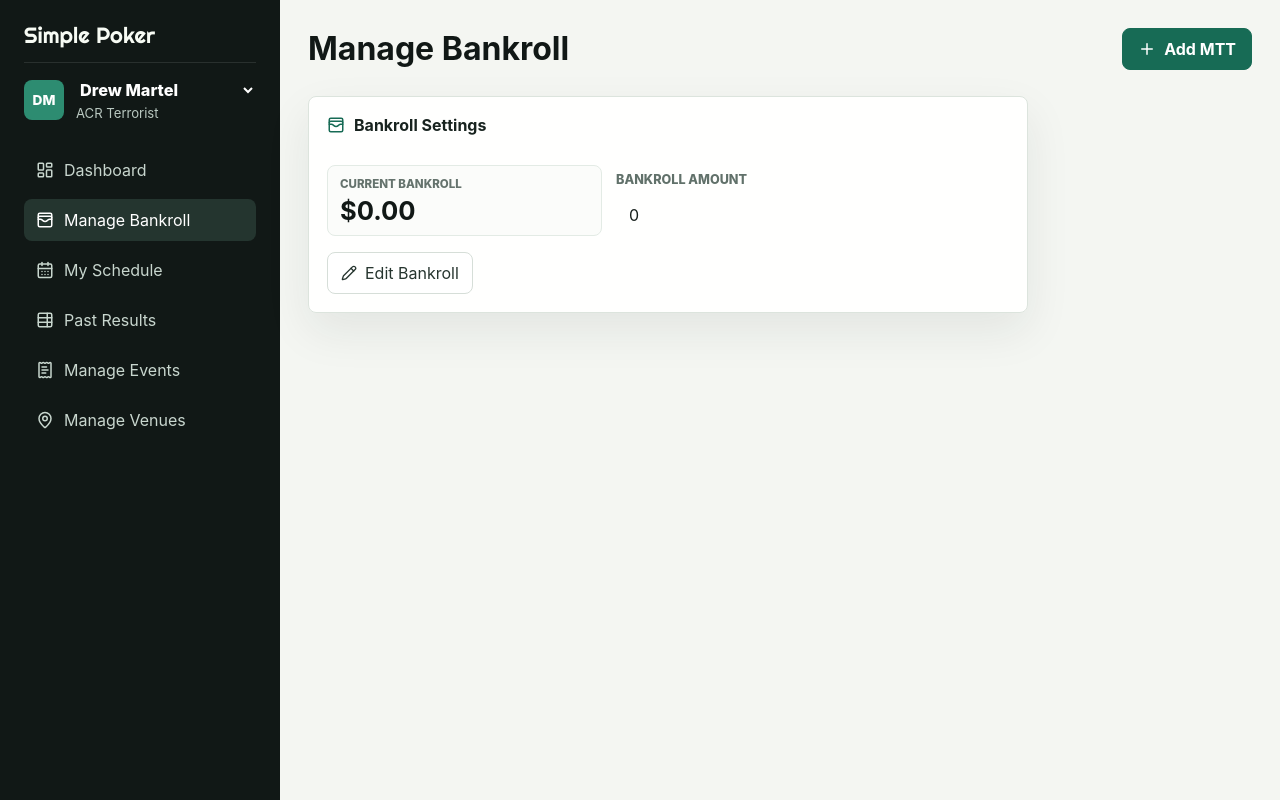
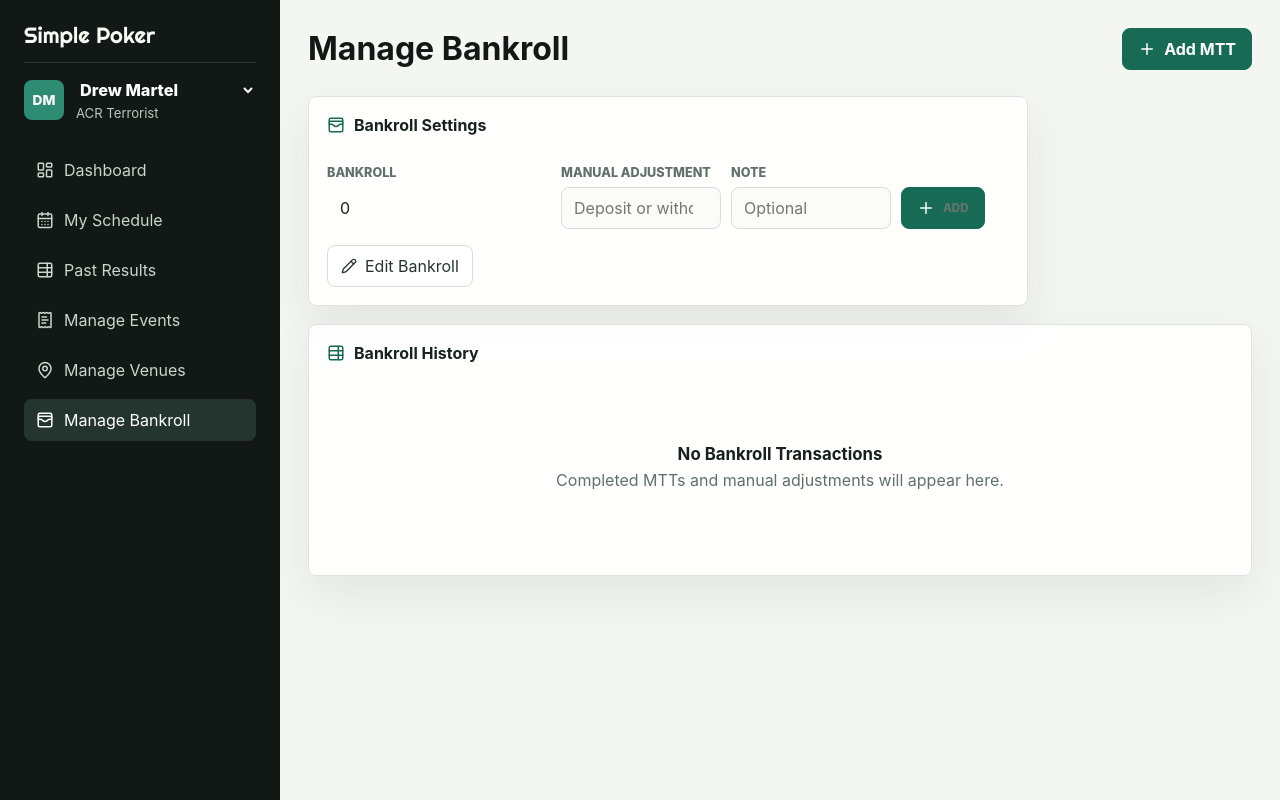
Before and after one commit to TannerJW22/simple-poker, a React (Vite) app: page / in a window 1280 px wide. Both pictures are taken after a click on the button "Manage Bankroll". Built offline with nearby package versions, Linux system fonts and the light colour scheme.

Commit message:
Add bankroll transaction history

```diff
--- a/src/App.jsx
+++ b/src/App.jsx
@@ -148,11 +148,11 @@ const createVenueValue = "__create_venue__";
 
 const screens = [
   { id: "dashboard", label: "Dashboard", icon: LayoutDashboard },
-  { id: "bankroll", label: "Manage Bankroll", icon: WalletCards },
   { id: "schedule", label: "My Schedule", icon: CalendarDays },
   { id: "ledger", label: "Past Results", icon: TableProperties },
   { id: "events", label: "Manage Events", icon: ReceiptText },
   { id: "venues", label: "Manage Venues", icon: MapPin },
+  { id: "bankroll", label: "Manage Bankroll", icon: WalletCards },
 ];
 
 const currency = new Intl.NumberFormat("en-US", {
@@ -224,8 +224,11 @@ function App() {
     [results],
   );
   const {
+    addManualBankrollTransaction,
     bankrollValue,
+    deleteManualBankrollTransaction,
     isBankrollVisible,
+    manualBankrollTransactions,
     setBankrollValue,
     toggleBankrollVisibility,
   } = usePersistentBankroll(portfolioId, finishedPnl);
@@ -519,8 +522,13 @@ function App() {
         )}
         {screen === "bankroll" && (
           <BankrollManager
+            completedResults={results.filter((result) => result.status === "completed")}
             isVisible={isBankrollVisible}
-            onChange={setBankrollValue}
+            manualTransactions={manualBankrollTransactions}
+            onAddManualTransaction={addManualBankrollTransaction}
+            onDeleteManualTransaction={deleteManualBankrollTransaction}
+            onDeleteTournament={handleDeleteResult}
+            onSetBankroll={setBankrollValue}
             value={bankrollValue}
           />
         )}
@@ -675,9 +683,24 @@ function BankrollPanel({ isVisible, onToggleVisibility, value }) {
   );
 }
 
-function BankrollManager({ isVisible, onChange, value }) {
+function BankrollManager({
+  completedResults,
+  isVisible,
+  manualTransactions,
+  onAddManualTransaction,
+  onDeleteManualTransaction,
+  onDeleteTournament,
+  onSetBankroll,
+  value,
+}) {
   const [draftValue, setDraftValue] = useState(() => formatInputNumber(value));
+  const [adjustmentAmount, setAdjustmentAmount] = useState("");
+  const [adjustmentNote, setAdjustmentNote] = useState("");
   const [isEditing, setIsEditing] = useState(false);
+  const transactionHistory = useMemo(
+    () => buildBankrollHistory(manualTransactions, completedResults),
+    [completedResults, manualTransactions],
+  );
 
   useEffect(() => {
     if (!isEditing) setDraftValue(formatInputNumber(value));
@@ -691,13 +714,25 @@ function BankrollManager({ isVisible, onChange, value }) {
       return;
     }
 
-    onChange(numericValue);
+    onSetBankroll(numericValue);
     setIsEditing(false);
   }
 
   function startEditing() {
     setDraftValue(formatInputNumber(value));
     setIsEditing(true);
+  }
+
+  function handleAdjustmentSubmit(event) {
+    event.preventDefault();
+    const amount = Number(adjustmentAmount);
+    if (!Number.isFinite(amount) || amount === 0) return;
+    onAddManualTransaction({
+      amount,
+      description: adjustmentNote.trim() || (amount > 0 ? "Deposit" : "Withdrawal"),
+    });
+    setAdjustmentAmount("");
+    setAdjustmentNote("");
   }
 
   return (
@@ -705,15 +740,11 @@ function BankrollManager({ isVisible, onChange, value }) {
       <section className="panel bankroll-manager">
         <PanelHeader icon={WalletCards} title="Bankroll Settings" />
         <div className="bankroll-manager-grid">
-          <div>
-            <span>Current Bankroll</span>
-            <strong>{isVisible ? currency.format(value) : "Hidden"}</strong>
-          </div>
           <label className={isEditing ? "field bankroll-edit-field editing" : "field bankroll-edit-field"}>
-            <span>Bankroll Amount</span>
+            <span>Bankroll</span>
             <input
               aria-label="Bankroll amount"
-              disabled={!isVisible || !isEditing}
+              disabled={!isEditing}
               inputMode="decimal"
               onBlur={(event) => commitValue(event.target.value)}
               onChange={(event) => setDraftValue(event.target.value)}
@@ -722,18 +753,42 @@ function BankrollManager({ isVisible, onChange, value }) {
                   event.currentTarget.blur();
                 }
               }}
-              placeholder={isVisible ? "0.00" : "Hidden"}
+              placeholder="0.00"
               readOnly={!isEditing}
               step="0.01"
               type="number"
-              value={isVisible ? draftValue : ""}
+              value={draftValue}
             />
           </label>
+          <form className="bankroll-adjustment-form" onSubmit={handleAdjustmentSubmit}>
+            <label className="field">
+              <span>Manual Adjustment</span>
+              <input
+                inputMode="decimal"
+                onChange={(event) => setAdjustmentAmount(event.target.value)}
+                placeholder="Deposit or withdrawal"
+                step="0.01"
+                type="number"
+                value={adjustmentAmount}
+              />
+            </label>
+            <label className="field">
+              <span>Note</span>
+              <input
+                onChange={(event) => setAdjustmentNote(event.target.value)}
+                placeholder="Optional"
+                value={adjustmentNote}
+              />
+            </label>
+            <button className="primary-button" type="submit">
+              <Plus size={18} />
+              <span>Add</span>
+            </button>
+          </form>
         </div>
         <button
           className="secondary-button bankroll-edit-button"
           aria-label="Edit bankroll"
-          disabled={!isVisible}
           onClick={startEditing}
           type="button"
         >
@@ -741,6 +796,77 @@ function BankrollManager({ isVisible, onChange, value }) {
           <span>Edit Bankroll</span>
         </button>
       </section>
+
+      <section className="panel">
+        <PanelHeader icon={TableProperties} title="Bankroll History" />
+        <BankrollHistoryTable
+          onDeleteManualTransaction={onDeleteManualTransaction}
+          onDeleteTournament={onDeleteTournament}
+          transactions={transactionHistory}
+        />
+      </section>
+    </div>
+  );
+}
+
+function BankrollHistoryTable({
+  onDeleteManualTransaction,
+  onDeleteTournament,
+  transactions,
+}) {
+  if (transactions.length === 0) {
+    return (
+      <div className="empty-state">
+        <strong>No Bankroll Transactions</strong>
+        <span>Completed MTTs and manual adjustments will appear here.</span>
+      </div>
+    );
+  }
+
+  return (
+    <div className="table-wrap bankroll-history-wrap">
+      <table className="bankroll-history-table">
+        <thead>
+          <tr>
+            <th>Date</th>
+            <th>Entry</th>
+            <th>Type</th>
+            <th>Amount</th>
+            <th>Actions</th>
+          </tr>
+        </thead>
+        <tbody>
+          {transactions.map((transaction) => (
+            <tr key={transaction.id}>
+              <td>{formatBankrollTransactionDate(transaction.date)}</td>
+              <td>
+                <div className="event-cell">
+                  <strong>{transaction.title}</strong>
+                  <span>{transaction.detail}</span>
+                </div>
+              </td>
+              <td>{transaction.type}</td>
+              <td className={resultToneClass(transaction.amount, Math.abs(transaction.amount))}>
+                {currency.format(transaction.amount)}
+              </td>
+              <td>
+                <button
+                  className="table-action danger"
+                  onClick={() =>
+                    transaction.source === "manual"
+                      ? onDeleteManualTransaction(transaction.sourceId)
+                      : onDeleteTournament(transaction.sourceId)
+                  }
+                  type="button"
+                >
+                  <Trash2 size={16} />
+                  <span>Delete</span>
+                </button>
+              </td>
+            </tr>
+          ))}
+        </tbody>
+      </table>
     </div>
   );
 }
@@ -1960,8 +2086,8 @@ function usePersistentBankroll(portfolioId, completedPnl) {
   const [state, setState] = useState(() => {
     const storedState = readStoredBankroll(storageKey);
     return {
-      baseBankroll: storedState?.baseBankroll ?? DEFAULT_BANKROLL,
       isVisible: storedState?.isVisible ?? true,
+      manualTransactions: storedState?.manualTransactions ?? [],
       storageKey,
     };
   });
@@ -1969,8 +2095,8 @@ function usePersistentBankroll(portfolioId, completedPnl) {
   useEffect(() => {
     const storedState = readStoredBankroll(storageKey);
     setState({
-      baseBankroll: storedState?.baseBankroll ?? DEFAULT_BANKROLL,
       isVisible: storedState?.isVisible ?? true,
+      manualTransactions: storedState?.manualTransactions ?? [],
       storageKey,
     });
   }, [storageKey]);
@@ -1981,10 +2107,10 @@ function usePersistentBankroll(portfolioId, completedPnl) {
       localStorage.setItem(
         storageKey,
         JSON.stringify({
-          baseBankroll: state.baseBankroll,
           isVisible: state.isVisible,
+          manualTransactions: state.manualTransactions,
           updatedAt: new Date().toISOString(),
-          version: 1,
+          version: 2,
         }),
       );
     } catch {
@@ -1992,12 +2118,43 @@ function usePersistentBankroll(portfolioId, completedPnl) {
     }
   }, [state, storageKey]);
 
-  const bankrollValue = state.baseBankroll + completedPnl;
+  const manualTotal = state.manualTransactions.reduce(
+    (sum, transaction) => sum + transaction.amount,
+    0,
+  );
+  const bankrollValue = manualTotal + completedPnl;
 
   function setBankrollValue(nextValue) {
+    const adjustmentAmount = roundToCents(nextValue - bankrollValue);
+    if (adjustmentAmount === 0) return;
     setState((currentState) => ({
       ...currentState,
-      baseBankroll: nextValue - completedPnl,
+      manualTransactions: [
+        createManualBankrollTransaction({
+          amount: adjustmentAmount,
+          description: "Bankroll edit",
+        }),
+        ...currentState.manualTransactions,
+      ],
+    }));
+  }
+
+  function addManualBankrollTransaction(transaction) {
+    setState((currentState) => ({
+      ...currentState,
+      manualTransactions: [
+        createManualBankrollTransaction(transaction),
+        ...currentState.manualTransactions,
+      ],
+    }));
+  }
+
+  function deleteManualBankrollTransaction(id) {
+    setState((currentState) => ({
+      ...currentState,
+      manualTransactions: currentState.manualTransactions.filter(
+        (transaction) => transaction.id !== id,
+      ),
     }));
   }
 
@@ -2009,8 +2166,11 @@ function usePersistentBankroll(portfolioId, completedPnl) {
   }
 
   return {
+    addManualBankrollTransaction,
     bankrollValue,
+    deleteManualBankrollTransaction,
     isBankrollVisible: state.isVisible,
+    manualBankrollTransactions: state.manualTransactions,
     setBankrollValue,
     toggleBankrollVisibility,
   };
@@ -2050,10 +2210,33 @@ function readStoredBankroll(storageKey) {
     const stored = localStorage.getItem(storageKey);
     if (!stored) return null;
     const parsed = JSON.parse(stored);
+    if (Array.isArray(parsed.manualTransactions)) {
+      return {
+        isVisible:
+          typeof parsed.isVisible === "boolean" ? parsed.isVisible : true,
+        manualTransactions: normalizeManualBankrollTransactions(
+          parsed.manualTransactions,
+        ),
+      };
+    }
+
+    const legacyBaseBankroll = toNumber(parsed.baseBankroll);
+    const legacyTransactions =
+      legacyBaseBankroll === 0
+        ? []
+        : [
+            createManualBankrollTransaction({
+              amount: legacyBaseBankroll,
+              createdAt: parsed.updatedAt,
+              description: "Opening bankroll",
+              id: "legacy-opening-bankroll",
+            }),
+          ];
+
     return {
-      baseBankroll: toNumber(parsed.baseBankroll),
       isVisible:
         typeof parsed.isVisible === "boolean" ? parsed.isVisible : true,
+      manualTransactions: legacyTransactions,
     };
   } catch {
     return null;
@@ -2383,6 +2566,53 @@ function exportToExcel(results, options) {
   URL.revokeObjectURL(url);
 }
 
+function buildBankrollHistory(manualTransactions, completedResults) {
+  const manualHistory = manualTransactions.map((transaction) => ({
+    amount: transaction.amount,
+    date: transaction.createdAt,
+    detail: transaction.description,
+    id: `manual-${transaction.id}`,
+    source: "manual",
+    sourceId: transaction.id,
+    title: transaction.amount >= 0 ? "Manual Deposit" : "Manual Withdrawal",
+    type: "Manual",
+  }));
+  const tournamentHistory = completedResults.map((result) => ({
+    amount: getNet(result),
+    date: parseDateTime(result).toISOString(),
+    detail: `${result.venue} · Buyin ${currency.format(result.buyIn)} · Rake ${currency.format(result.rake)}`,
+    id: `tournament-${result.id}`,
+    source: "tournament",
+    sourceId: result.id,
+    title: result.event,
+    type: "Tournament",
+  }));
+
+  return [...manualHistory, ...tournamentHistory].sort(
+    (a, b) => new Date(b.date) - new Date(a.date),
+  );
+}
+
+function createManualBankrollTransaction({
+  amount,
+  createdAt,
+  description,
+  id,
+}) {
+  return {
+    amount: roundToCents(toNumber(amount)),
+    createdAt: createdAt || new Date().toISOString(),
+    description: description?.trim() || "Manual adjustment",
+    id: id || crypto.randomUUID(),
+  };
+}
+
+function normalizeManualBankrollTransactions(transactions) {
+  return transactions
+    .map((transaction) => createManualBankrollTransaction(transaction))
+    .filter((transaction) => transaction.amount !== 0);
+}
+
 function sortResults(results) {
   return [...results].sort((a, b) => parseDateTime(b) - parseDateTime(a));
 }
@@ -2408,6 +2638,10 @@ function formatInputNumber(value) {
 
 function roundToOneDecimal(value) {
   return Math.round(value * 10) / 10;
+}
+
+function roundToCents(value) {
+  return Math.round(value * 100) / 100;
 }
 
 function formatOneDecimal(value) {
@@ -2448,6 +2682,16 @@ function formatShortDate(value) {
     day: "2-digit",
     month: "short",
   }).format(parseDate(value));
+}
+
+function formatBankrollTransactionDate(value) {
+  return new Intl.DateTimeFormat("en-US", {
+    day: "2-digit",
+    hour: "numeric",
+    minute: "2-digit",
+    month: "short",
+    year: "numeric",
+  }).format(new Date(value));
 }
 
 function formatScheduleTiming(result) {
--- a/src/styles.css
+++ b/src/styles.css
@@ -413,26 +413,16 @@ h2 {
 
 .bankroll-manager-grid {
   display: grid;
-  grid-template-columns: minmax(180px, 0.7fr) minmax(220px, 1fr);
+  grid-template-columns: minmax(220px, 0.65fr) minmax(420px, 1fr);
   gap: 14px;
   align-items: end;
 }
 
-.bankroll-manager-grid > div {
+.bankroll-adjustment-form {
   display: grid;
-  gap: 7px;
-  min-height: 68px;
-  align-content: center;
-  border: 1px solid #e3ebe5;
-  border-radius: 8px;
-  padding: 11px 12px;
-  background: #fbfcfa;
-}
-
-.bankroll-manager-grid strong {
-  color: #111816;
-  font-size: 1.6rem;
-  line-height: 1;
+  grid-template-columns: minmax(160px, 0.7fr) minmax(160px, 1fr) auto;
+  gap: 10px;
+  align-items: end;
 }
 
 .bankroll-edit-field input:disabled {
@@ -448,6 +438,11 @@ h2 {
 
 .bankroll-edit-button {
   justify-self: start;
+}
+
+.bankroll-history-wrap table,
+.bankroll-history-table {
+  min-width: 860px;
 }
 
 .metric-grid {
@@ -1413,6 +1408,8 @@ td {
 
   .metric-grid,
   .bankroll-panel,
+  .bankroll-manager-grid,
+  .bankroll-adjustment-form,
   .period-list,
   .schedule-grid,
   .ledger-filter-row,
```
